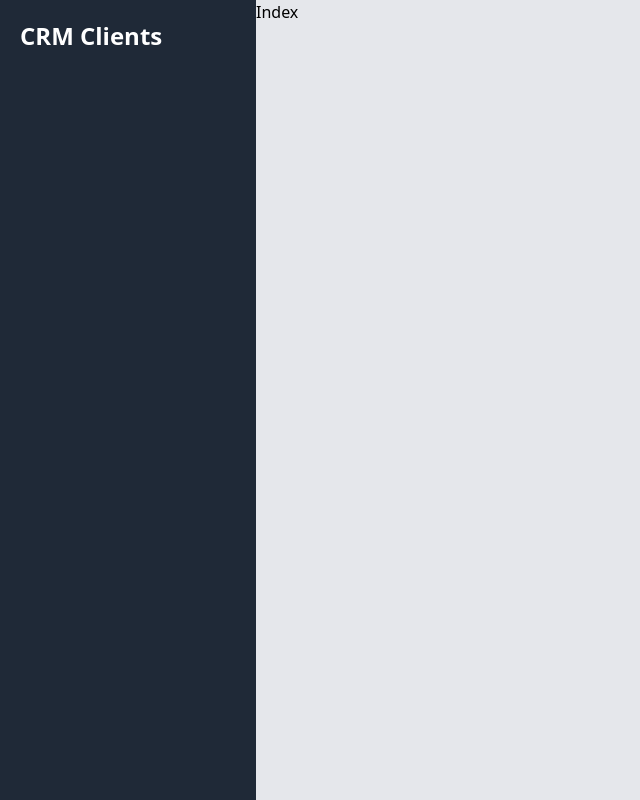
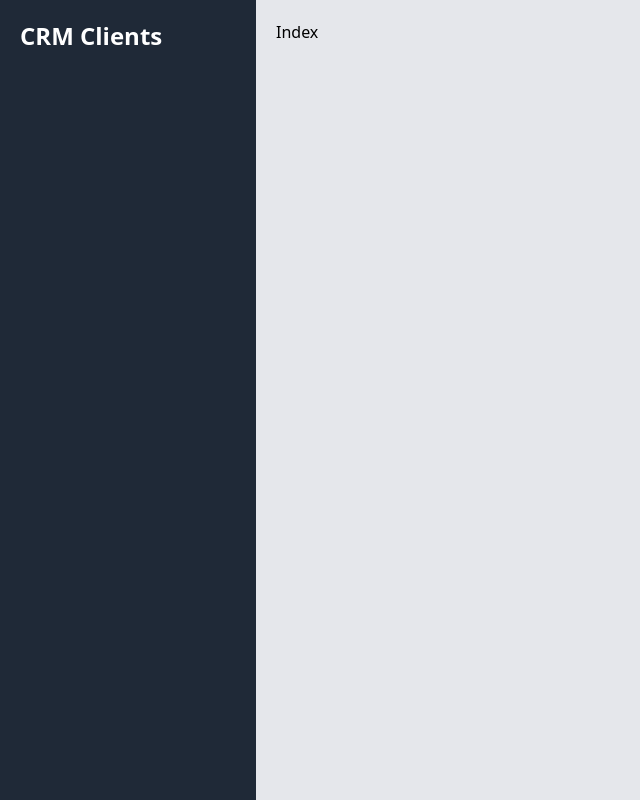
Before and after one commit to lu15v/CRM-Clients, a Next.js app: page / in a window 1280 px wide. Shown: the whole page, without its empty margins (0-640 px from the left). Built offline with nearby package versions, Linux system fonts and the light colour scheme.

Commit message:
ADD: children to the layout

```diff
--- a/components/Layout.js
+++ b/components/Layout.js
@@ -14,7 +14,9 @@
             <div className="bg-gray-200 min-h-screen">
                 <div className="flex min-h-screen">
                     <Sidebar/>
-                    {children}
+                    <main className="sm:w-2/3 xl:w-4/5 sm:min-h-screen p-5">
+                        {children}
+                    </main>
                 </div>
             </div>
         </>
```
